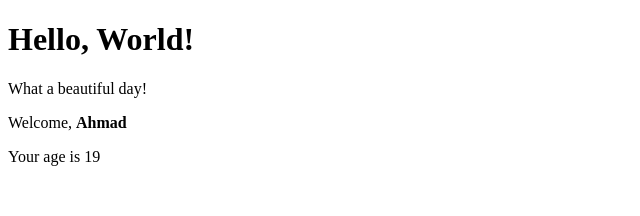
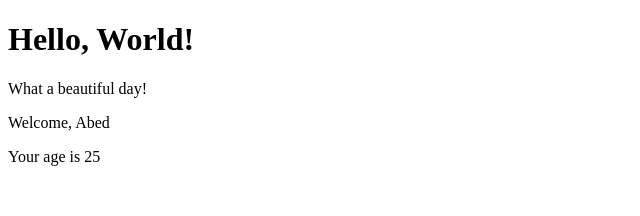
Before and after one commit to adelansary/React-Exercises, a React (Create React App) app: page / in a window 1280 px wide. Shown: the top 216 px of the page, without its empty margins (0-640 px from the left). Built offline with nearby package versions, Linux system fonts and the light colour scheme.

Commit message:
Conditional rendering04

```diff
--- a/src/App.js
+++ b/src/App.js
@@ -7,7 +7,7 @@ export class App extends React.Component {
     return (
       <div>
         <Hello />
-        <Welcome name={<strong>Ahmad</strong>} />
+        <Welcome name="Abed" />
       </div>
     );
   }
--- a/src/Welcome.js
+++ b/src/Welcome.js
@@ -4,13 +4,12 @@ import { Age } from "./Age";
 export class Welcome extends React.Component {
   static defaultProps = {
     name: "Adel",
-    age: "not specified",
   };
   render() {
     return (
       <div>
         <p>Welcome, {this.props.name}</p>
-        <Age age={19} />
+        {this.props.name === "Abed" && <Age age={25} />}
       </div>
     );
   }
```
